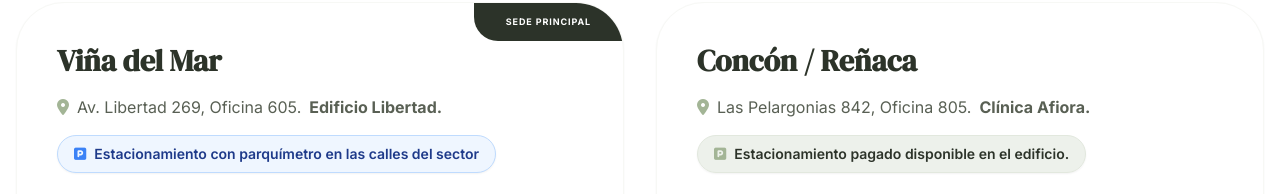
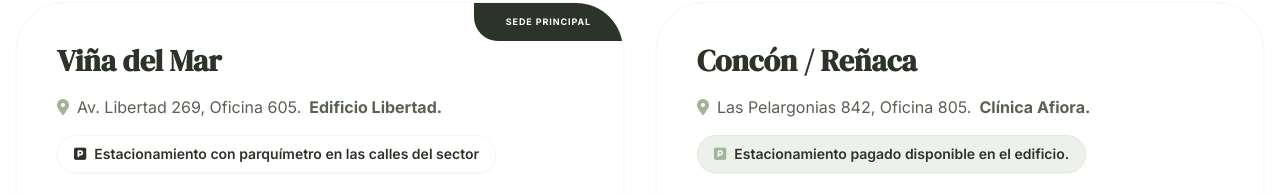
Before and after one commit to pedroarellano/clinica-jnc, a plain HTML site: page 5.html in a window 1280 px wide. Shown: the part 1955-2149 px from the top of the page. Drawn offline with nearby package versions, Linux system fonts and the light colour scheme; grey boxes are pictures that could not be loaded.

Commit message:
Update parking notification style in VDM to ghost button

```diff
--- a/5.html
+++ b/5.html
@@ -289,8 +289,8 @@
                                 Libertad.</b>
                         </p>
                         <div
-                            class="inline-flex items-center gap-2 bg-blue-50 text-blue-900 px-4 py-2 rounded-full text-sm font-semibold shadow-sm border border-blue-200">
-                            <i class="fas fa-parking text-blue-500"></i> Estacionamiento con parquímetro en las calles del sector
+                            class="inline-flex items-center gap-2 bg-transparent text-charcoal px-4 py-2 rounded-full text-sm font-semibold shadow-sm border border-sand">
+                            <i class="fas fa-parking text-charcoal"></i> Estacionamiento con parquímetro en las calles del sector
                         </div>
                     </div>
                     <div class="mx-10 h-56 bg-sand rounded-[2rem] overflow-hidden shadow-inner">
```
